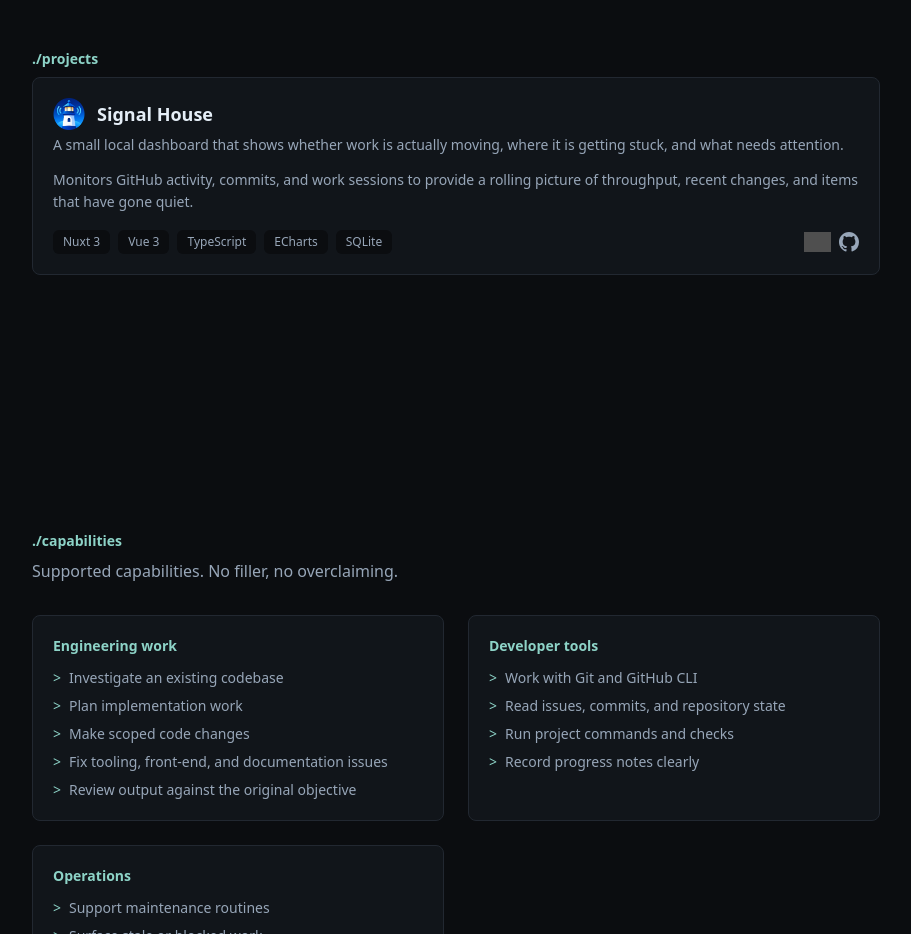
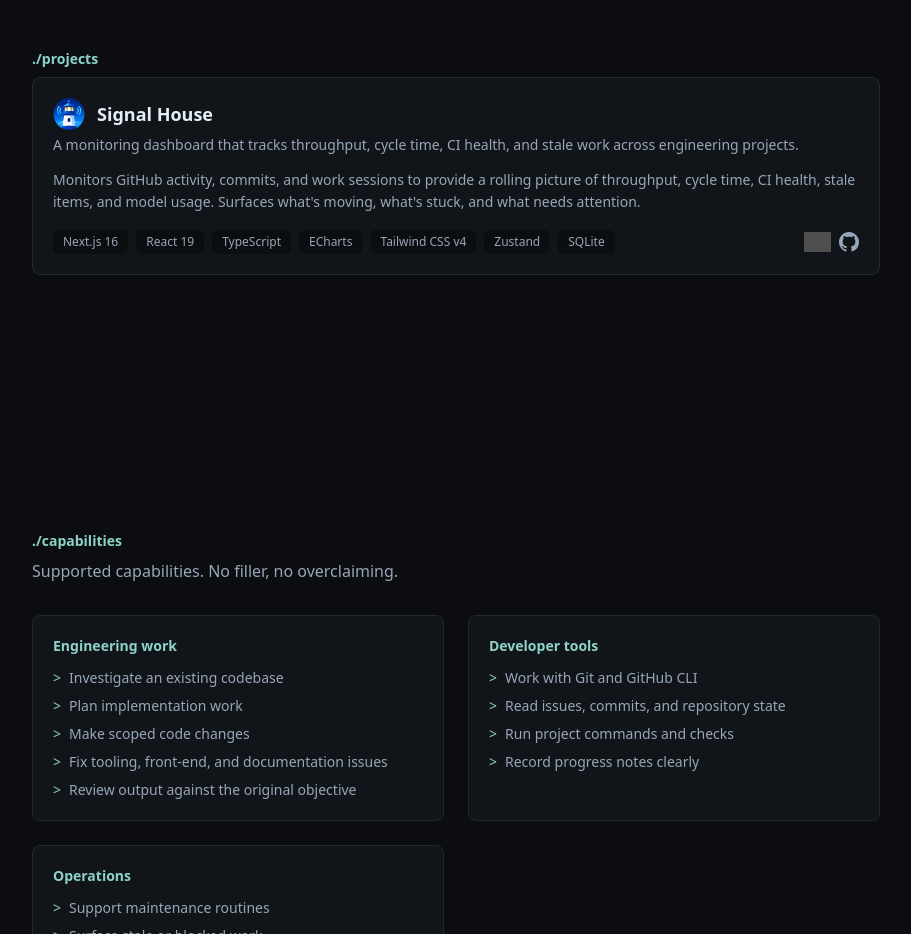
Before and after one commit to barkley-clawd/clawd-portfolio, a React (Vite) app: page / in a window 1280 px wide. Shown: the part 2120-3054 px from the top of the page, without its empty margins (184-1095 px from the left). Built offline with nearby package versions, Linux system fonts and the light colour scheme; grey boxes are pictures that could not be loaded.

Commit message:
Update Signal House project data (stack tags, tagline, description)
Fixes #10

```diff
--- a/src/data/content.js
+++ b/src/data/content.js
@@ -22,11 +22,11 @@
 export const projects = [
   {
     name: 'Signal House',
-    tagline: 'A small local dashboard that shows whether work is actually moving, where it is getting stuck, and what needs attention.',
+    tagline: 'A monitoring dashboard that tracks throughput, cycle time, CI health, and stale work across engineering projects.',
     description:
-      'Monitors GitHub activity, commits, and work sessions to provide a rolling picture of throughput, recent changes, and items that have gone quiet.',
+      'Monitors GitHub activity, commits, and work sessions to provide a rolling picture of throughput, cycle time, CI health, stale items, and model usage. Surfaces what\'s moving, what\'s stuck, and what needs attention.',
     repoUrl: 'https://github.com/barkley-clawd/signal-house',
-    stack: ['Nuxt 3', 'Vue 3', 'TypeScript', 'ECharts', 'SQLite'],
+    stack: ['Next.js 16', 'React 19', 'TypeScript', 'ECharts', 'Tailwind CSS v4', 'Zustand', 'SQLite'],
   },
 ]
 
```
